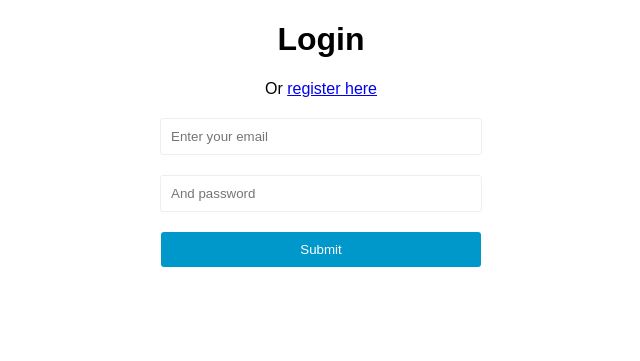
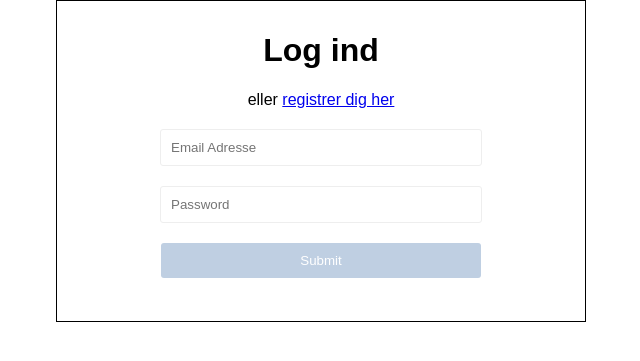
Before and after one commit to Thalassabp/modul2-del2, a PHP site: page /login.php in a window 1280 px wide. Shown: the part 39-400 px from the top of the page, without its empty margins (319-959 px from the left). Run offline with PHP 8.4, Linux system fonts and the light colour scheme.

Commit message:
styling af css

```diff
--- a/assets/style.css
+++ b/assets/style.css
@@ -3,6 +3,32 @@ margin: 0px;
 padding: 0px;
 font-family: arial, sans-serif;
 text-align: center;
+
+}
+
+#loginform {
+border-radius: 5px;
+height: 125px;
+margin-left: 375px;
+margin-right: 375px;
+padding: 10px;
+background-color: #f2f2f2;
+}
+
+#login2 {
+border: solid 1px;
+height: 300px;
+margin-left: 375px;
+margin-right: 375px;
+padding: 10px;
+}
+
+#registrer {
+border: solid 1px;
+height: 350px;
+margin-left: 375px;
+margin-right: 375px;
+padding: 10px;
 }
 
 input[type="text"], input[type="password"] {
@@ -18,7 +44,7 @@ margin: 20px auto;
 input[type="submit"] {
 padding: 10px;
 color: #fff;
-background: #0098cb;
+background: #bfcfe2 ;
 width: 320px;
 margin: 20px auto;
 margin-top: 0px;
@@ -29,7 +55,7 @@ cursor: pointer;
 }
 
 input[type="submit"]:hover {
-background: #00b8eb;
+background: #b3d9ff;
 }
 
 .header {
--- a/login.php
+++ b/login.php
@@ -1,6 +1,30 @@
 <?php
 
+//Skal skrives først i dokumentet for at kunne bruge sessions
+session_start();
+
+if( isset($_SESSION['user_id']) ){
+header("Location: /");
+}
+
+require 'database.php';
+
 if(!empty($_POST['email']) && !empty($_POST['password'])):
+
+$records = $conn->prepare('SELECT id,email,password FROM users WHERE email = :email');
+$records->bindParam(':email', $_POST['email']);
+$records->execute();
+$results = $records->fetch(PDO::FETCH_ASSOC);
+
+$message = '';
+
+//Checker om brugernavn og password passer sammen
+if(count($results) > 0 && password_verify($_POST['password'], $results['password']) ){
+$_SESSION['user_id'] = $results['id'];
+header("Location: /");
+} else {
+$message = 'Brugernavn og password passer ikke sammen';
+}
 
 endif;
 ?>
@@ -10,7 +34,7 @@ endif;
 <head>
     <meta charset="utf-8">
 
-    <title>Login Below</title>
+    <title>Log ind nedenfor</title>
     <link rel="stylesheet" type="text/css" href="assets/style.css">
 </head>
 
@@ -19,12 +43,22 @@ endif;
 <div class="header">
 <a href="/">Homepage</a>
 </div>
-<h1>Login</h1>
- <span> Or <a href="register.php">register here</a> </span>
+    <?php
+if(!empty($message)):
+?>
+<p><?= $message ?></p>
+<?php
+  endif;
+?>
+
+<div id="login2">
+<h1>Log ind</h1>
+ <span> eller <a href="register.php">registrer dig her</a> </span>
 <form action="login.php" method="POST">
-<input type="text" placeholder="Enter your email" name="email">
- <input type="password" placeholder="And password" name="password">
+<input type="text" placeholder="Email Adresse" name="email">
+ <input type="password" placeholder="Password" name="password">
 <input type="submit">
 </form>
+</div>
 </body>
 </html>
```
Also changed, not shown: index.php (+39 -4 lines), logout.php (added, +11 -0 lines), register.php (+15 -5 lines).
